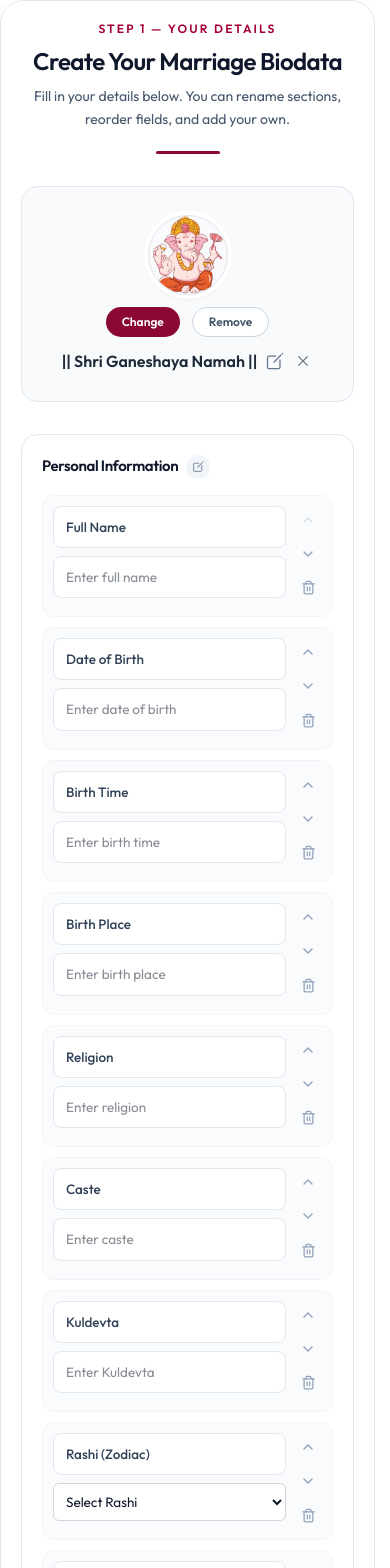
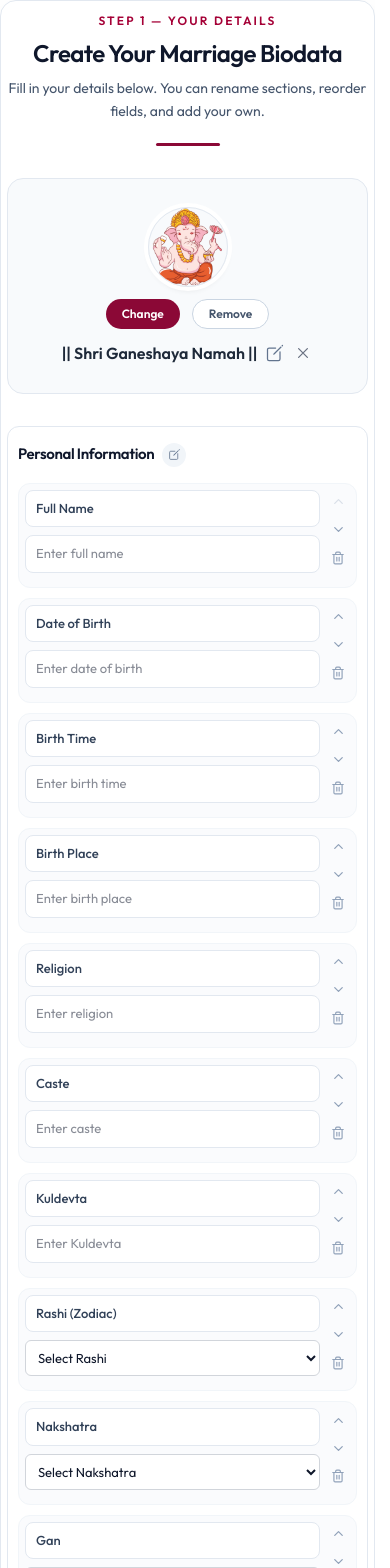
Before and after one commit to Tejas3085/marriage-biodata-maker, a Next.js app: page /Biodata-Form in a window 390 px wide. Shown: the top 1568 px of the page. Built offline with nearby package versions, Linux system fonts and the light colour scheme.

Commit message:
feat: add Biodata-Form page component with dynamic form fields and image cropping

```diff
--- a/app/Biodata-Form/page.tsx
+++ b/app/Biodata-Form/page.tsx
@@ -400,7 +400,7 @@ export default function BiodataForm() {
 
   // ---------- Render ----------
   return (
-    <div className="max-w-6xl mx-auto bg-white rounded-3xl border border-slate-200 shadow-[0_20px_60px_-24px_rgba(15,23,42,0.25)] p-5 sm:p-8 md:p-10">
+    <div className="max-w-6xl mx-auto bg-white rounded-2xl sm:rounded-3xl border border-slate-200 shadow-[0_20px_60px_-24px_rgba(15,23,42,0.25)] px-1.5 py-3 sm:p-8 md:p-10">
       {/* Validation Toast */}
       {showValidationToast && (
         <div className="fixed top-24 left-1/2 -translate-x-1/2 z-[9999] px-4 w-full flex justify-center animate-in fade-in slide-in-from-top-10 duration-500">
@@ -624,7 +624,7 @@ export default function BiodataForm() {
             {/* Field Sections */}
             <section aria-label="Form fields" className="space-y-6">
               {formData.fieldSections.map((section: any, sIndex: number) => (
-                <div key={sIndex} className="rounded-2xl border border-slate-200 bg-white p-5 sm:p-6">
+                <div key={sIndex} className="rounded-xl sm:rounded-2xl border border-slate-200 bg-white px-2.5 py-4 sm:p-6">
                   <div
                     className="flex items-center gap-2 mb-4 cursor-pointer group w-fit"
                     role="button"
@@ -656,7 +656,7 @@ export default function BiodataForm() {
                       <div
                         key={field.key}
                         id={`field-container-${field.key}`}
-                        className="flex gap-2 rounded-xl border border-slate-100 bg-slate-50/70 p-2.5 hover:border-slate-200 transition
+                        className="flex gap-1.5 sm:gap-2 rounded-xl border border-slate-100 bg-slate-50/70 p-1.5 sm:p-2.5 hover:border-slate-200 transition
         sm:grid sm:grid-cols-[1fr_auto] sm:items-center sm:gap-3
         lg:flex lg:flex-row lg:items-center lg:gap-3
       "
@@ -670,7 +670,7 @@ export default function BiodataForm() {
                             value={field.label || ""}
                             onChange={(e) => updateField(sIndex, fIndex, "label", e.target.value)}
                             placeholder={section.NewFieldLabel}
-                            className="border w-full border-slate-200 px-3 py-2.5 rounded-lg text-[13.5px] bg-white text-slate-700 font-medium focus:outline-none focus:ring-2 focus:ring-rose-900/10 focus:border-rose-900 transition-all mb-2 lg:mb-0 lg:max-w-[220px]"
+                            className="border w-full border-slate-200 px-2.5 py-2 sm:px-3 sm:py-2.5 rounded-lg text-[13px] sm:text-[13.5px] bg-white text-slate-700 font-medium focus:outline-none focus:ring-2 focus:ring-rose-900/10 focus:border-rose-900 transition-all mb-2 lg:mb-0 lg:max-w-[220px]"
                           />
 
                           {field.type === "select" ? (
@@ -679,7 +679,7 @@ export default function BiodataForm() {
                               aria-label={`Select ${field.label || "option"}`}
                               value={field.value || ""}
                               onChange={(e) => updateField(sIndex, fIndex, "value", e.target.value)}
-                              className="border border-slate-200 px-3 py-2.5 mb-2 lg:mb-0 rounded-lg text-[13.5px] bg-white focus:outline-none focus:ring-2 focus:ring-rose-900/10 focus:border-rose-900 transition-all w-full"
+                              className="border border-slate-200 px-2.5 py-2 sm:px-3 sm:py-2.5 mb-2 lg:mb-0 rounded-lg text-[13px] sm:text-[13.5px] bg-white focus:outline-none focus:ring-2 focus:ring-rose-900/10 focus:border-rose-900 transition-all w-full"
                             >
                               <option value="">{field.placeholder || "Select"}</option>
                               {field.options?.map((op: string, idx: number) => (
@@ -698,45 +698,41 @@ export default function BiodataForm() {
                                 autoResize(e);
                               }}
                               placeholder={field.placeholder || "Enter value"}
-                              className="border border-slate-200 px-3 py-2.5 mb-2 lg:mb-0 rounded-lg text-[13.5px] bg-white text-slate-900 focus:outline-none focus:ring-2 focus:ring-rose-900/10 focus:border-rose-900 transition-all w-full resize-none overflow-hidden"
+                              className="border border-slate-200 px-2.5 py-2 sm:px-3 sm:py-2.5 mb-2 lg:mb-0 rounded-lg text-[13px] sm:text-[13.5px] bg-white text-slate-900 focus:outline-none focus:ring-2 focus:ring-rose-900/10 focus:border-rose-900 transition-all w-full resize-none overflow-hidden"
                               rows={1}
                             />
                           )}
                         </div>
 
                         {/* Buttons */}
-                        <div className="flex flex-col sm:flex-col lg:flex-row gap-1.5 justify-start sm:justify-end lg:justify-end">
+                        <div className="flex flex-col sm:flex-col lg:flex-row gap-1 sm:gap-1.5 justify-start sm:justify-end lg:justify-end shrink-0">
                           <button
                             type="button"
                             onClick={() => moveFieldUp(sIndex, fIndex)}
                             disabled={fIndex === 0}
-                            className="w-7 h-7 rounded-lg flex items-center justify-center text-slate-400 hover:text-slate-900 hover:bg-white disabled:opacity-30 transition"
+                            className="w-6 h-6 sm:w-7 sm:h-7 rounded-lg flex items-center justify-center text-slate-400 hover:text-slate-900 hover:bg-white disabled:opacity-30 transition"
                           >
-                            <ChevronUp size={16} strokeWidth={2} />
+                            <ChevronUp size={15} strokeWidth={2} />
                           </button>
 
                           <button
                             type="button"
                             onClick={() => moveFieldDown(sIndex, fIndex)}
                             disabled={fIndex === section.fields.length - 1}
-                            className="w-7 h-7 rounded-lg flex items-center justify-center text-slate-400 hover:text-slate-900 hover:bg-white disabled:opacity-30 transition"
+                            className="w-6 h-6 sm:w-7 sm:h-7 rounded-lg flex items-center justify-center text-slate-400 hover:text-slate-900 hover:bg-white disabled:opacity-30 transition"
                           >
-                            <ChevronDown size={16} strokeWidth={2} />
+                            <ChevronDown size={15} strokeWidth={2} />
                           </button>
 
                           <button
                             type="button"
                             onClick={() => deleteField(sIndex, fIndex)}
-                            className="w-7 h-7 rounded-lg flex items-center justify-center text-slate-400 hover:text-rose-700 hover:bg-rose-50 transition"
+                            className="w-6 h-6 sm:w-7 sm:h-7 rounded-lg flex items-center justify-center text-slate-400 hover:text-rose-700 hover:bg-rose-50 transition"
                             aria-label="Delete field"
                           >
-                            <Trash2 size={15} />
+                            <Trash2 size={14} />
                           </button>
-
-
                         </div>
-
-
                       </div>
                     ))}
                   </div>
@@ -757,9 +753,9 @@ export default function BiodataForm() {
           {/* RIGHT PANEL - sticky */}
           <aside className="lg:sticky lg:top-24 self-start space-y-4">
             <div className="rounded-2xl border border-slate-200 bg-slate-50 px-5 py-4 text-center">
-                <p className="text-[13.5px] text-slate-600 leading-relaxed">
-                  <span className="font-semibold text-slate-900">Tip: </span>a clear, well-lit photo makes your biodata feel personal.
-                </p>
+              <p className="text-[13.5px] text-slate-600 leading-relaxed">
+                <span className="font-semibold text-slate-900">Tip: </span>a clear, well-lit photo makes your biodata feel personal.
+              </p>
 
             </div>
 
```
